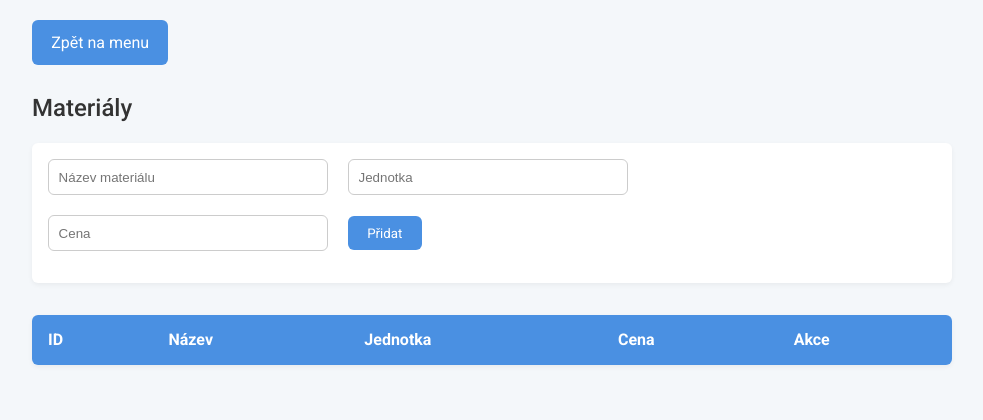
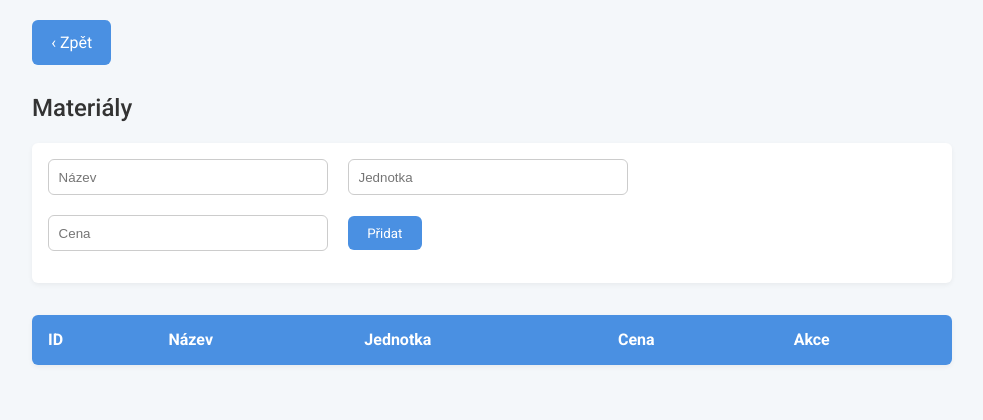
Before and after one commit to Daniel01N/elektrikar-app, a website: page public/materials.html in a window 1280 px wide. Shown: the whole page, without its empty margins (148-1131 px from the left). Drawn offline with Linux system fonts and the light colour scheme; no server answers.

Commit message:
Update materials.html

```diff
--- a/public/materials.html
+++ b/public/materials.html
@@ -3,21 +3,18 @@
 <head>
   <meta charset="UTF-8">
   <title>Materiály</title>
-  <link href="https://fonts.googleapis.com/css2?family=Roboto:wght@300;400;500;700&display=swap" rel="stylesheet">
   <link rel="stylesheet" href="css/style.css">
 </head>
 <body>
   <div class="container">
-    <a href="index.html" class="return-btn">Zpět na menu</a>
+    <a href="index.html" class="return-btn">‹ Zpět</a>
     <h2>Materiály</h2>
-
     <form id="mat-form">
-      <input name="name" placeholder="Název materiálu" required>
+      <input name="name" placeholder="Název" required>
       <input name="unit" placeholder="Jednotka" required>
       <input name="price" type="number" step="0.01" placeholder="Cena" required>
       <button type="submit">Přidat</button>
     </form>
-
     <table id="mat-table">
       <thead>
         <tr>
@@ -30,7 +27,6 @@
       </thead>
       <tbody></tbody>
     </table>
-
   </div>
   <script src="js/materials.js"></script>
 </body>
```
Lines whose indentation alone changed are shown as unchanged.
